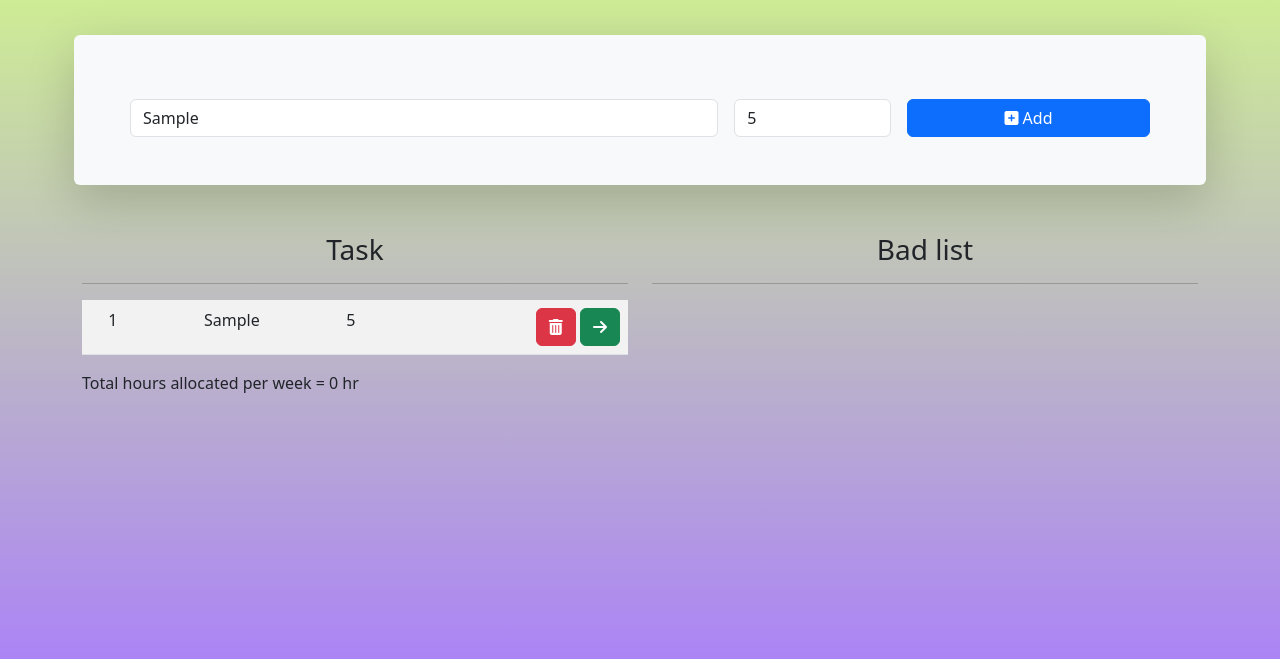
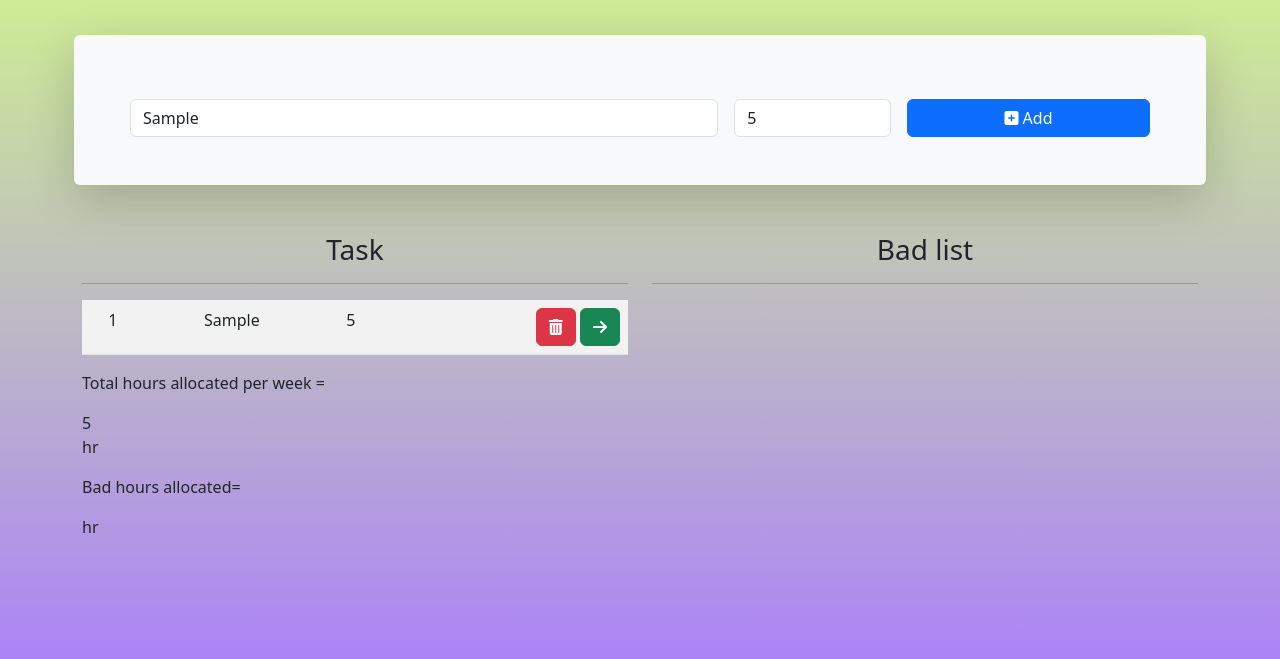
Before and after one commit to preetN/Bootstrap, a plain HTML site: page index.html in a window 1280 px wide. Both pictures are taken after typing "Sample", "5" into the empty fields and a click on the button "Add". Shown: the part 101-760 px from the top of the page. Drawn offline with nearby package versions, Linux system fonts and the light colour scheme.

Commit message:
hour allocation set

```diff
--- a/index.html
+++ b/index.html
@@ -87,7 +87,8 @@
             </table>
           </div>
         </div>
-        <p>Total hours allocated per week = 0 hr</p>
+        <p>Total hours allocated per week = <div id="good_hour"></div> hr</p>
+        <p>Bad hours allocated=<div id="bad_hour"></div> hr</p>
       </div>
     </div>
     <script src="script.js"></script>
--- a/script.js
+++ b/script.js
@@ -3,13 +3,21 @@ var entryList = [];
 var badList = [];
 let taskListElm = document.getElementById("good-task");
 let badtaskListElm = document.getElementById("bad-task");
+let good_hourElm = document.getElementById("good_hour");
+let bad_hourElm = document.getElementById("bad_hour");
+var ttl_good_hour = 0;
+var ttl_bad_hour = 0;
 const handleOnSubmit = (e) => {
   const form = new FormData(e);
   const task = form.get("item");
   const time = form.get("time");
   const obj = { task, time, type: "entry", id: randomString() };
-  task_list.push(obj);
-  display();
+  if (168 - (Number(obj.time) + totalhour(task_list)) < 0) {
+    alert("Time cannot exceed 168 hours");
+  } else {
+    task_list.push(obj);
+    display();
+  }
 };
 
 const display = () => {
@@ -34,6 +42,8 @@ const display = () => {
 </tr>`;
   });
   taskListElm.innerHTML = str;
+  ttl_good_hour = totalhour(entryList);
+  good_hourElm.innerHTML = ttl_good_hour;
 };
 const displayBad = () => {
   let str = "";
@@ -57,6 +67,8 @@ const displayBad = () => {
   </tr>`;
   });
   badtaskListElm.innerHTML = str;
+  ttl_bad_hour = totalhour(badList);
+  bad_hourElm.innerHTML = ttl_bad_hour;
 };
 const handleOnDelete = (id) => {
   if (window.confirm("Are you sure you want to delete this task")) {
@@ -85,3 +97,15 @@ const randomString = () => {
   }
   return str;
 };
+
+const totalhour = (list) => {
+  var total = [];
+  let i = 0;
+  list.map((item) => {
+    total[i++] = Number(item.time);
+  });
+  var sum = total.reduce((accumulator, currentValue) => {
+    return accumulator + currentValue;
+  }, 0);
+  return sum;
+};
```
